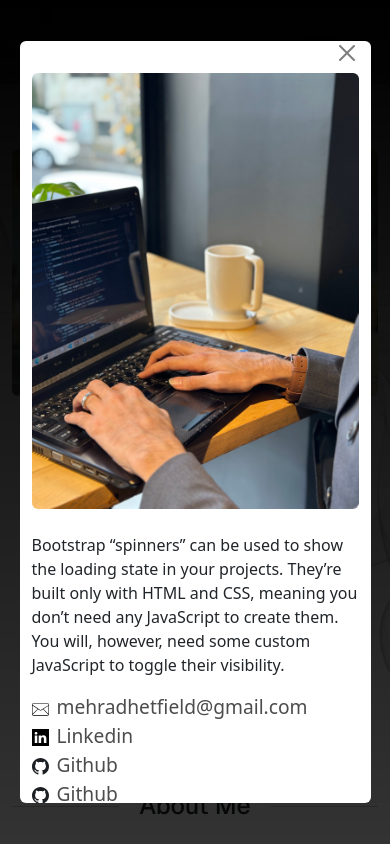
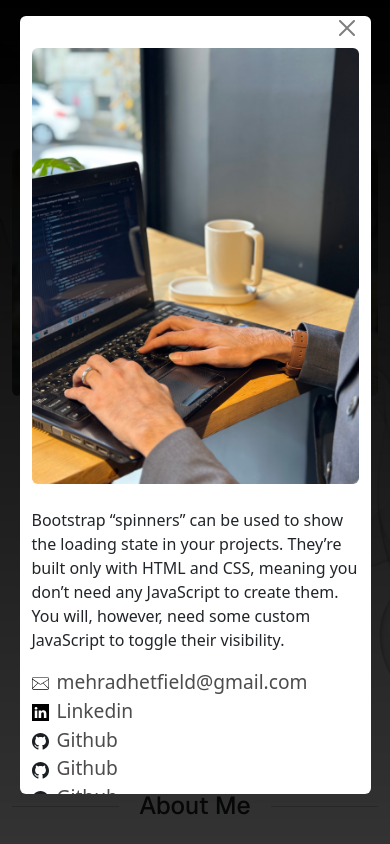
Before and after one commit to MehradKahbazi/personal-website, a Next.js app: page / in a window 390 px wide. Both pictures are taken after a click on the link "Contact Me". Shown: the top 844 px of the page. Built offline with nearby package versions, Linux system fonts and the light colour scheme.

Commit message:
modal fix

```diff
--- a/src/components/CustomModal/CustomModal.js
+++ b/src/components/CustomModal/CustomModal.js
@@ -21,7 +21,7 @@ const CustomModal = () => {
   return (
     <div className={collapsed ? styles.collapsed : styles.menu}>
       <div className={`container-fluid ${styles.modalDialog} py-3`}>
-        <div className={`row justify-content-center rounded bg-white mb-5 overflow-y-auto h-100`}>
+        <div className={`row justify-content-center rounded bg-white overflow-y-auto h-100`}>
           <div className="col-lg-12 d-flex d-lg-none justify-content-end">
 
               <a
--- a/src/components/CustomModal/CustomModal.module.css
+++ b/src/components/CustomModal/CustomModal.module.css
@@ -31,7 +31,7 @@
     top: 0;
     opacity: 1;
     display: flex;
-    align-items: center;
+    /* align-items: center; */
     /* transition: all 600ms linear; */
   }
 
@@ -60,7 +60,7 @@
       overflow-y: auto !important;
     }
     .modalDialog{
-      height: 94vh !important;
+      height: 96% !important;
     }
   }
 
```
